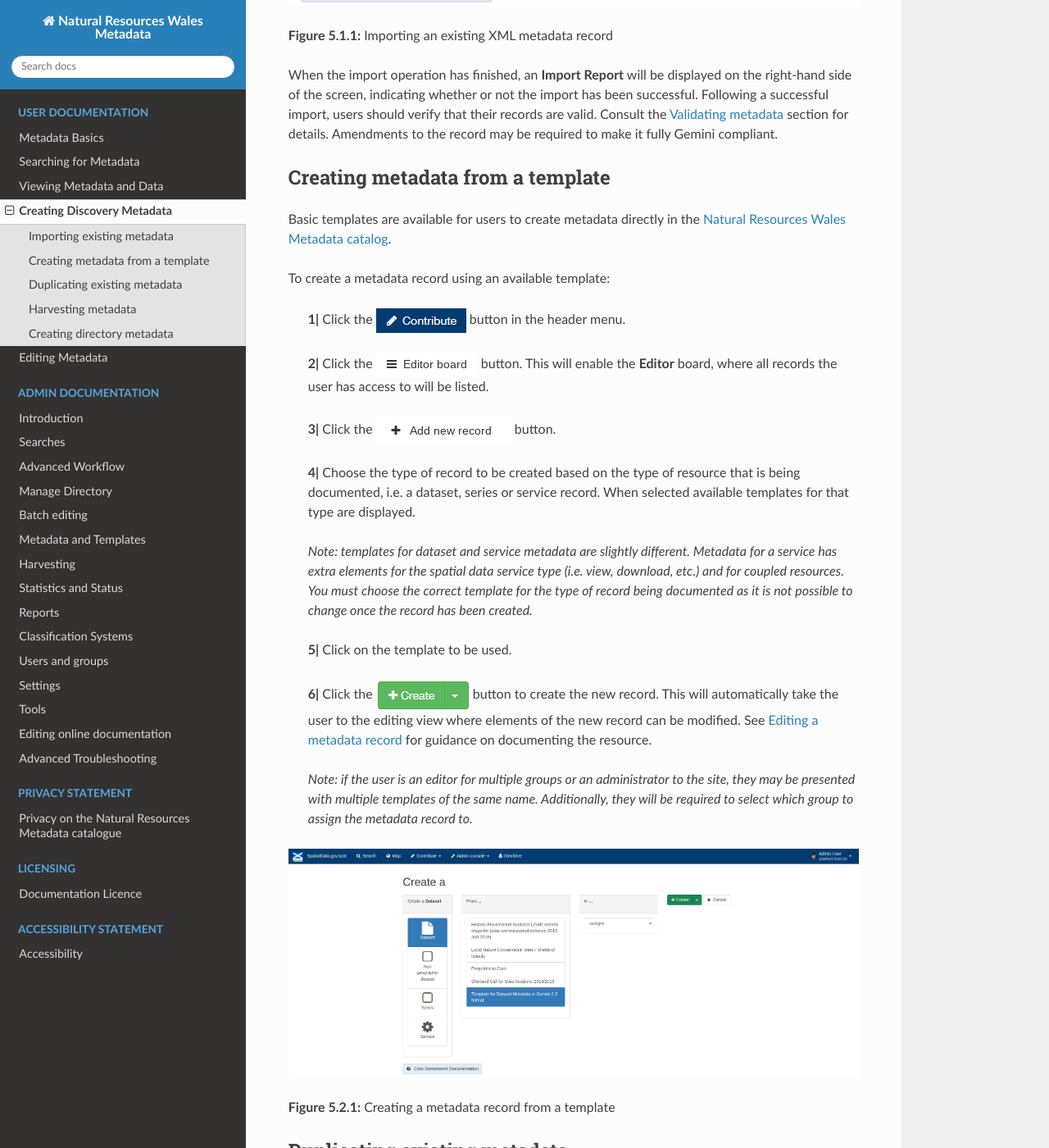
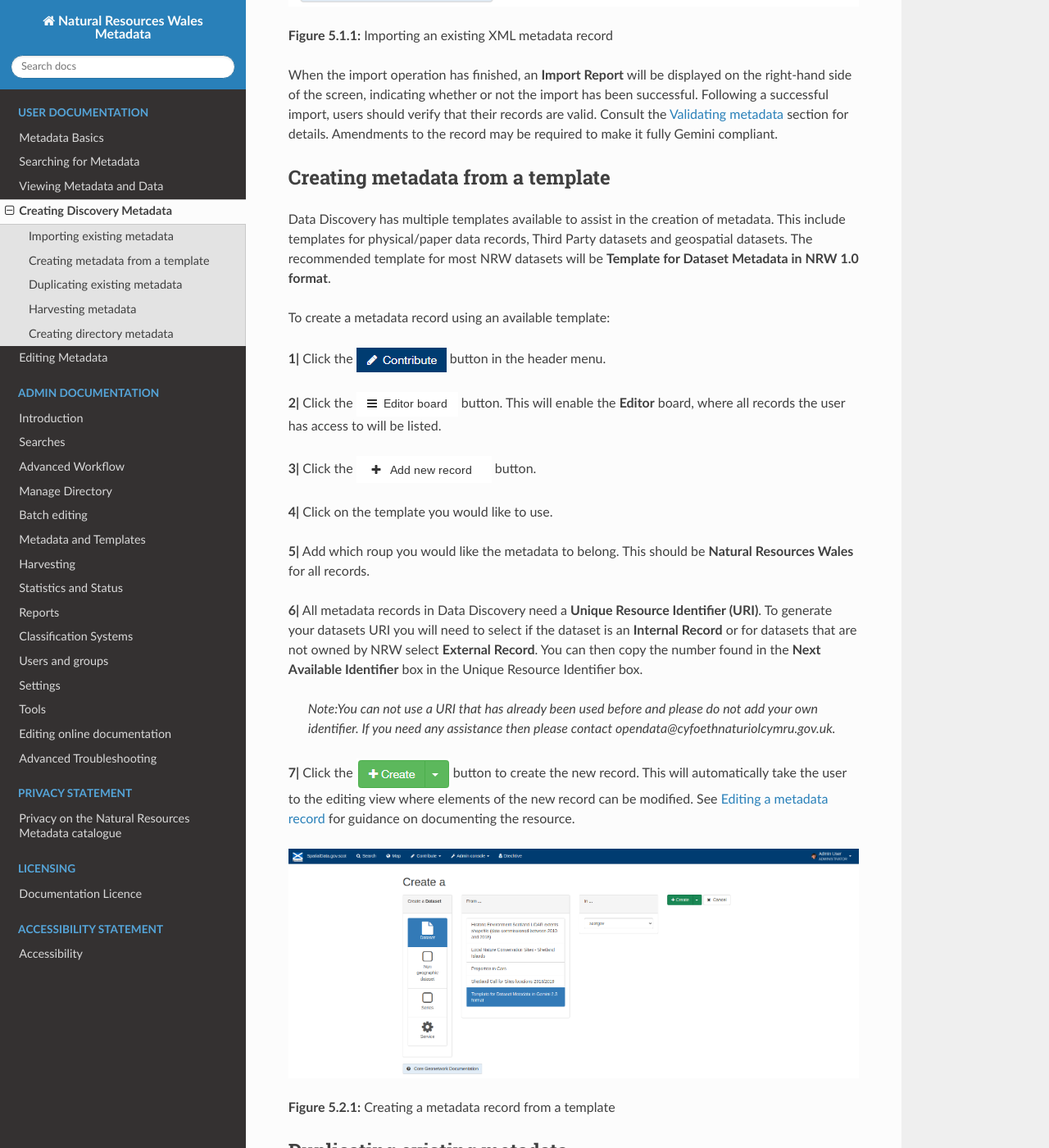
Before and after one commit to AstunTechnology/nrw-metadata-portal-docs, a Sphinx documentation site: the page built from docs/UserDoc_Chap4_Create.rst, in a window 1280 px wide and 1400 px high, scrolled down 2340 px. Shown: the whole window at 82% size. Built offline with Sphinx 7.4.7 and the Read the Docs theme 2.0.0, drawn with Linux system fonts in a browser that asks for light colours; some of the changed text lies outside the part shown.

Commit message:
Update UserDoc_Chap4_Create.rst

```diff
--- a/docs/UserDoc_Chap4_Create.rst
+++ b/docs/UserDoc_Chap4_Create.rst
@@ -49,25 +49,27 @@ import has been successful. Following a successful import, users should verify t
 Creating metadata from a template
 ---------------------------------
 
-Basic templates are available for users to create metadata directly in the `Natural Resources Wales Metadata catalog <https://metadata.naturalresources.wales/geonetwork>`__.
+Data Discovery has multiple templates available to assist in the creation of metadata. This include templates for physical/paper data records, Third Party datasets and geospatial datasets. The recommended template for most NRW datasets will be **Template for Dataset Metadata in NRW 1.0 format**.
 
 To create a metadata record using an available template:
 
-	**1|** Click the |button_contribute| button in the header menu.
+**1|** Click the |button_contribute| button in the header menu.
 
-	**2|** Click the |button_editor_board| button. This will enable the **Editor** board, where all records the user has access to will be listed.
+**2|** Click the |button_editor_board| button. This will enable the **Editor** board, where all records the user has access to will be listed.
 
-	**3|** Click the |button_contribute_addrecord| button.
+**3|** Click the |button_contribute_addrecord| button.
 
-	**4|** Choose the type of record to be created based on the type of resource that is being documented, i.e. a dataset, series or service record. When selected available templates for that type are displayed.
+**4|** Click on the template you would like to use.
 
-	*Note: templates for dataset and service metadata are slightly different. Metadata for a service has extra elements for the spatial data service type (i.e. view, download, etc.) and for coupled resources. You must choose the correct template for the type of record being documented as it is not possible to change once the record has been created.*
+**5|** Add which roup you would like the metadata to belong. This should be **Natural Resources Wales** for all records.
 
-	**5|** Click on the template to be used.
+**6|** All metadata records in Data Discovery need a **Unique Resource Identifier (URI)**. To generate your datasets URI you will need to select if the dataset is an **Internal Record** or for datasets that are not owned by NRW select **External Record**. You can then copy the number found in the **Next Available Identifier** box in the Unique Resource Identifier box.
 
-	**6|** Click the |button_contribute_create| button to create the new record. This will automatically take the user to the editing view where elements of the new record can be modified. See `Editing a metadata record <UserDoc_Chap5_Edit.html#editing-metadata>`__ for guidance on documenting the resource.
 
-	*Note: if the user is an editor for multiple groups or an administrator to the site, they may be presented with multiple templates of the same name. Additionally, they will be required to select which group to assign the metadata record to.*
+	*Note:You can not use a URI that has already been used before and please do not add your own identifier. If you need any assistance then please contact opendata@cyfoethnaturiolcymru.gov.uk.*
+
+**7|** Click the |button_contribute_create| button to create the new record. This will automatically take the user to the editing view where elements of the new record can be modified. See `Editing a metadata record <UserDoc_Chap5_Edit.html#editing-metadata>`__ for guidance on documenting the resource.
+
 
 |userdoc_fig_5_2_1_CreateTemplate|
 
@@ -116,8 +118,7 @@ To create a directory entry:
 	**4|** Amend the entry as appropriate and click |button_contribute_savedirectory| to save changes.
 
 	**5|** Click |button_contribute_saveclosedirectory| to save and exit.
-
-	*Note: The individual name field is not mandatory for the UK Gemini standard, however, for directories it can be used to identify teams/business areas if you have a number of different contact details within an organisation (e.g. GIS, Planning, etc.)*
+*Note: This functionality is for Administrators only and users should contact opendata@cyfoethnaturiolcymru.gov.uk if they want a new directory added.*
 
 |userdoc_fig_5_5_1_DirectoryEntry|
 
```
